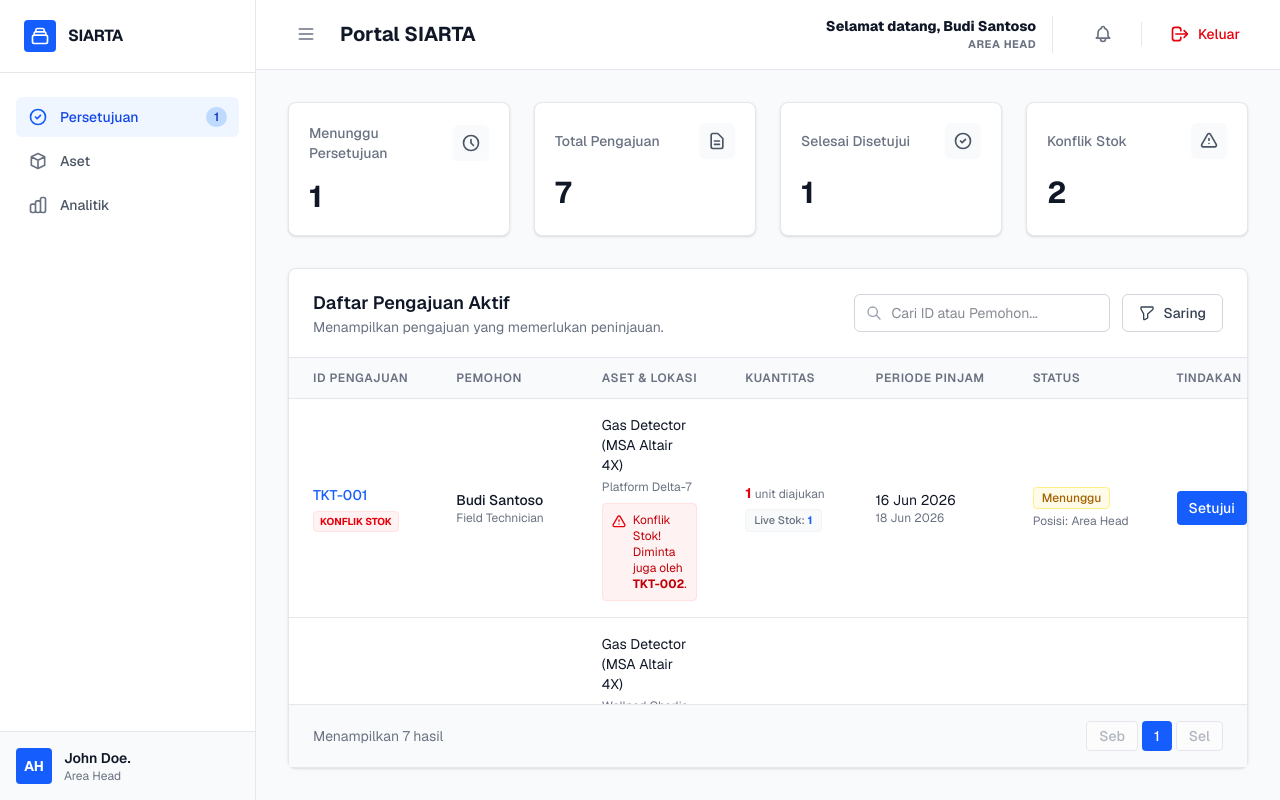
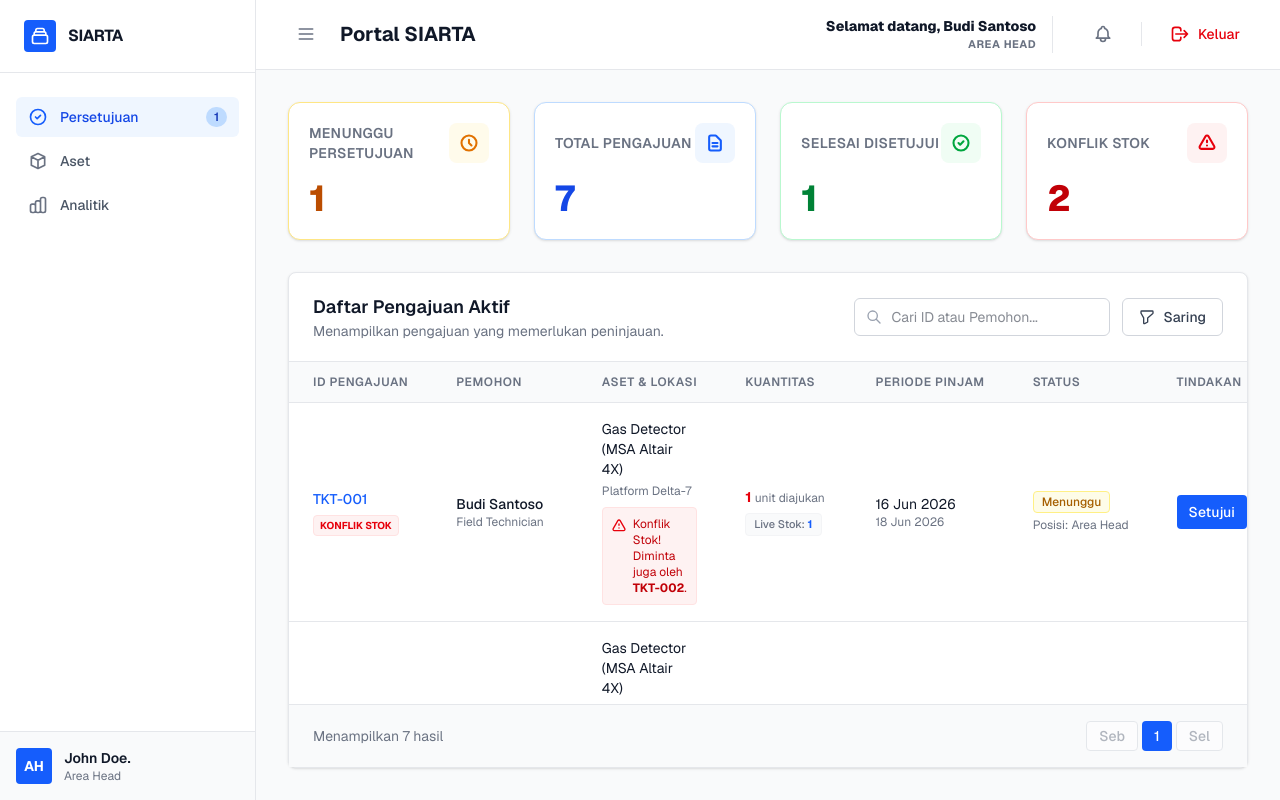
Before and after one commit to rmdnsantoso/SIARTA---Sistem-Arsitektur-Kelola-Aset, a Next.js app: page /areahead in a window 1280 px wide. Built offline with nearby package versions, Linux system fonts and the light colour scheme.

Commit message:
fix statcard

```diff
--- a/app/admin/page.tsx
+++ b/app/admin/page.tsx
@@ -9,6 +9,8 @@ import AssetMaster from '../../components/admin/AssetMaster'
 import BorrowingProcess from '../../components/admin/BorrowingProcess'
 import AssetMaintenance from '../../components/admin/AssetMaintenance'
 import ReturnProcess from '../../components/admin/ReturnProcess'
+import TicketHistory from '../../components/admin/TicketHistory'
+import MaintenanceHistory from '../../components/admin/MaintenanceHistory'
 import { initialTickets } from '../../lib/dummyData'
 
 export default function AdminDashboard() {
@@ -59,6 +61,8 @@ export default function AdminDashboard() {
           {activeNav === 'Kelola Pengguna' && <UserManagement />}
           {activeNav === 'Master Aset' && <AssetMaster />}
           {activeNav === 'Pemeliharaan Aset' && <AssetMaintenance />}
+          {activeNav === 'Riwayat Peminjaman' && <TicketHistory tickets={initialTickets} />}
+          {activeNav === 'Riwayat Pemeliharaan' && <MaintenanceHistory />}
         </div>
       </div>
     </div>
--- a/app/areahead/page.tsx
+++ b/app/areahead/page.tsx
@@ -53,10 +53,10 @@ export default function ApprovalDashboard() {
   }
 
   const stats = [
-    { label: 'Menunggu Persetujuan', value: pendingCount, iconPath: 'M12 8v4l3 3m6-3a9 9 0 11-18 0 9 9 0 0118 0z' },
-    { label: 'Total Pengajuan', value: tickets.length, iconPath: 'M9 12h6m-6 4h6m2 5H7a2 2 0 01-2-2V5a2 2 0 012-2h5.586a1 1 0 01.707.293l5.414 5.414a1 1 0 01.293.707V19a2 2 0 01-2 2z' },
-    { label: 'Selesai Disetujui', value: tickets.filter((t) => t.overallStatus === 'Disetujui').length, iconPath: 'M9 12l2 2 4-4m6 2a9 9 0 11-18 0 9 9 0 0118 0z' },
-    { label: 'Konflik Stok', value: tickets.filter((t) => t.conflictWith && t.overallStatus === 'Menunggu').length, iconPath: 'M12 9v2m0 4h.01m-6.938 4h13.856c1.54 0 2.502-1.667 1.732-3L13.732 4c-.77-1.333-2.694-1.333-3.464 0L3.34 16c-.77 1.333.192 3 1.732 3z' },
+    { label: 'Menunggu Persetujuan', value: pendingCount, iconPath: 'M12 8v4l3 3m6-3a9 9 0 11-18 0 9 9 0 0118 0z', colorTheme: 'amber' as const },
+    { label: 'Total Pengajuan', value: tickets.length, iconPath: 'M9 12h6m-6 4h6m2 5H7a2 2 0 01-2-2V5a2 2 0 012-2h5.586a1 1 0 01.707.293l5.414 5.414a1 1 0 01.293.707V19a2 2 0 01-2 2z', colorTheme: 'blue' as const },
+    { label: 'Selesai Disetujui', value: tickets.filter((t) => t.overallStatus === 'Disetujui').length, iconPath: 'M9 12l2 2 4-4m6 2a9 9 0 11-18 0 9 9 0 0118 0z', colorTheme: 'green' as const },
+    { label: 'Konflik Stok', value: tickets.filter((t) => t.conflictWith && t.overallStatus === 'Menunggu').length, iconPath: 'M12 9v2m0 4h.01m-6.938 4h13.856c1.54 0 2.502-1.667 1.732-3L13.732 4c-.77-1.333-2.694-1.333-3.464 0L3.34 16c-.77 1.333.192 3 1.732 3z', colorTheme: 'red' as const },
   ]
 
   return (
--- a/components/admin/AdminInfographics.tsx
+++ b/components/admin/AdminInfographics.tsx
@@ -2,10 +2,10 @@ import StatCard from '../dashboard/StatCard'
 
 export default function AdminInfographics() {
   const stats = [
-    { label: 'Total Aset Aktif', value: 1245, iconPath: 'M20 7l-8-4-8 4m16 0l-8 4m8-4v10l-8 4m0-10L4 7m8 4v10M4 7v10l8 4' },
-    { label: 'Sedang Dipinjam', value: 156, iconPath: 'M8 7h12m0 0l-4-4m4 4l-4 4m0 6H4m0 0l4 4m-4-4l4-4' },
-    { label: 'Peringatan Stok Tipis', value: 8, iconPath: 'M12 9v2m0 4h.01m-6.938 4h13.856c1.54 0 2.502-1.667 1.732-3L13.732 4c-.77-1.333-2.694-1.333-3.464 0L3.34 16c-.77 1.333.192 3 1.732 3z' },
-    { label: 'Pemeliharaan / Rusak', value: 23, iconPath: 'M10.325 4.317c.426-1.756 2.924-1.756 3.35 0a1.724 1.724 0 002.573 1.066c1.543-.94 3.31.826 2.37 2.37a1.724 1.724 0 001.065 2.572c1.756.426 1.756 2.924 0 3.35a1.724 1.724 0 00-1.066 2.573c.94 1.543-.826 3.31-2.37 2.37a1.724 1.724 0 00-2.572 1.065c-.426 1.756-2.924 1.756-3.35 0a1.724 1.724 0 00-2.573-1.066c-1.543.94-3.31-.826-2.37-2.37a1.724 1.724 0 00-1.065-2.572c-1.756-.426-1.756-2.924 0-3.35a1.724 1.724 0 001.066-2.573c-.94-1.543.826-3.31 2.37-2.37.996.608 2.296.07 2.572-1.065z' },
+    { label: 'Total Aset Aktif', value: 1245, iconPath: 'M20 7l-8-4-8 4m16 0l-8 4m8-4v10l-8 4m0-10L4 7m8 4v10M4 7v10l8 4', colorTheme: 'blue' as const },
+    { label: 'Sedang Dipinjam', value: 156, iconPath: 'M8 7h12m0 0l-4-4m4 4l-4 4m0 6H4m0 0l4 4m-4-4l4-4', colorTheme: 'purple' as const },
+    { label: 'Peringatan Stok Tipis', value: 8, iconPath: 'M12 9v2m0 4h.01m-6.938 4h13.856c1.54 0 2.502-1.667 1.732-3L13.732 4c-.77-1.333-2.694-1.333-3.464 0L3.34 16c-.77 1.333.192 3 1.732 3z', colorTheme: 'amber' as const },
+    { label: 'Pemeliharaan / Rusak', value: 23, iconPath: 'M10.325 4.317c.426-1.756 2.924-1.756 3.35 0a1.724 1.724 0 002.573 1.066c1.543-.94 3.31.826 2.37 2.37a1.724 1.724 0 001.065 2.572c1.756.426 1.756 2.924 0 3.35a1.724 1.724 0 00-1.066 2.573c.94 1.543-.826 3.31-2.37 2.37a1.724 1.724 0 00-2.572 1.065c-.426 1.756-2.924 1.756-3.35 0a1.724 1.724 0 00-2.573-1.066c-1.543.94-3.31-.826-2.37-2.37a1.724 1.724 0 00-1.065-2.572c-1.756-.426-1.756-2.924 0-3.35a1.724 1.724 0 001.066-2.573c-.94-1.543.826-3.31 2.37-2.37.996.608 2.296.07 2.572-1.065z', colorTheme: 'red' as const },
   ]
 
   return (
--- a/components/dashboard/StatCard.tsx
+++ b/components/dashboard/StatCard.tsx
@@ -1,21 +1,39 @@
+export type ColorTheme = 'default' | 'blue' | 'green' | 'red' | 'amber' | 'purple'
+
 interface StatCardProps {
   label: string
-  value: number
+  value: number | string
   iconPath: string
+  colorTheme?: ColorTheme
+  sub?: string
 }
 
-export default function StatCard({ label, value, iconPath }: StatCardProps) {
+export default function StatCard({ label, value, iconPath, colorTheme = 'default', sub }: StatCardProps) {
+  const themes = {
+    default: { text: 'text-gray-900', iconBg: 'bg-gray-50', iconColor: 'text-gray-600', border: 'border-gray-200' },
+    blue: { text: 'text-blue-700', iconBg: 'bg-blue-50', iconColor: 'text-blue-600', border: 'border-blue-200' },
+    green: { text: 'text-green-700', iconBg: 'bg-green-50', iconColor: 'text-green-600', border: 'border-green-200' },
+    red: { text: 'text-red-700', iconBg: 'bg-red-50', iconColor: 'text-red-600', border: 'border-red-200' },
+    amber: { text: 'text-amber-700', iconBg: 'bg-amber-50', iconColor: 'text-amber-600', border: 'border-amber-200' },
+    purple: { text: 'text-purple-700', iconBg: 'bg-purple-50', iconColor: 'text-purple-600', border: 'border-purple-200' },
+  }
+
+  const theme = themes[colorTheme] || themes.default
+
   return (
-    <div className="bg-white border border-gray-200 rounded-lg p-5 shadow-sm">
+    <div className={`bg-white border ${theme.border} rounded-xl p-5 shadow-sm transition-all hover:-translate-y-1 hover:shadow-md`}>
       <div className="flex items-center justify-between mb-4">
-        <h3 className="text-sm font-medium text-gray-500">{label}</h3>
-        <div className="p-2 bg-gray-50 rounded-md">
-          <svg className="w-5 h-5 text-gray-600" fill="none" viewBox="0 0 24 24" stroke="currentColor">
-            <path strokeLinecap="round" strokeLinejoin="round" strokeWidth={2} d={iconPath} />
+        <h3 className="text-sm font-semibold text-gray-500 uppercase tracking-wide">{label}</h3>
+        <div className={`p-2.5 rounded-lg ${theme.iconBg}`}>
+          <svg className={`w-5 h-5 ${theme.iconColor}`} fill="none" viewBox="0 0 24 24" stroke="currentColor">
+            <path strokeLinecap="round" strokeLinejoin="round" strokeWidth={2.5} d={iconPath} />
           </svg>
         </div>
       </div>
-      <p className="text-3xl font-bold text-gray-900">{value}</p>
+      <div className="flex flex-col gap-1">
+        <p className={`text-4xl font-extrabold tracking-tight ${theme.text}`}>{value}</p>
+        {sub && <p className="text-xs text-gray-400 mt-1">{sub}</p>}
+      </div>
     </div>
   )
 }
--- a/components/dashboard/TicketTable.tsx
+++ b/components/dashboard/TicketTable.tsx
@@ -14,6 +14,8 @@ function StatusBadge({ status }: { status: TicketStatus }) {
     Disetujui: 'bg-green-50 text-green-700 border-green-200',
     Ditolak: 'bg-red-50 text-red-700 border-red-200',
     Selesai: 'bg-blue-50 text-blue-700 border-blue-200',
+    Dipinjam: 'bg-purple-50 text-purple-700 border-purple-200',
+    Dikembalikan: 'bg-gray-50 text-gray-700 border-gray-200',
   }
   return (
     <span className={`inline-flex items-center px-2 py-0.5 rounded text-xs font-medium border ${map[status]}`}>
--- a/lib/dummyData.ts
+++ b/lib/dummyData.ts
@@ -25,7 +25,7 @@ export const initialTickets: Ticket[] = [
   },
   {
     id: 'TKT-003', peminjam: 'Agus Wirawan', jabatan: 'Maintenance Eng.',
-    alat: 'Safety Harness Full Body', jumlah: 2, stokTersedia: 5, assetType: 'BULK',
+    alat: 'Safety Harness Full Body', jumlah: 2, stokTersedia: 5, assetType: 'NON_SERIALIZED',
     tanggalPinjam: '17 Jun 2026', tanggalKembali: '20 Jun 2026',
     lokasi: 'Compressor Station B', currentStage: 'Admin', overallStatus: 'Menunggu',
     flow: [
@@ -78,7 +78,7 @@ export const initialTickets: Ticket[] = [
   },
   {
     id: 'TKT-007', peminjam: 'Lina Marlina', jabatan: 'QC Inspector',
-    alat: 'Digital Caliper', jumlah: 2, stokTersedia: 1, assetType: 'BULK', allocatedUnits: ['BULK_QTY_2'],
+    alat: 'Digital Caliper', jumlah: 2, stokTersedia: 1, assetType: 'NON_SERIALIZED', allocatedUnits: ['BULK_QTY_2'],
     tanggalPinjam: '12 Jun 2026', tanggalKembali: '19 Jun 2026',
     lokasi: 'Lab QC', currentStage: 'Serah Terima', overallStatus: 'Dipinjam',
     flow: [
--- a/types/ticket.ts
+++ b/types/ticket.ts
@@ -16,6 +16,7 @@ export interface TrackingLog {
 
 export interface Ticket {
   id: string
+  nip?: string
   peminjam: string
   jabatan: string
   alat: string
@@ -30,8 +31,8 @@ export interface Ticket {
   conflictWith?: string
 
   // Alokasi Fisik
-  assetType?: 'SERIALIZED' | 'BULK'
-  allocatedUnits?: string[] // Berisi Serial Number (jika SERIALIZED) atau Catatan (jika BULK)
+  assetType?: 'SERIALIZED' | 'NON_SERIALIZED'
+  allocatedUnits?: string[] // Berisi Serial Number (jika SERIALIZED) atau Catatan (jika NON_SERIALIZED)
 
   // Riwayat Pelacakan Detail
   trackingLogs?: TrackingLog[]
```
